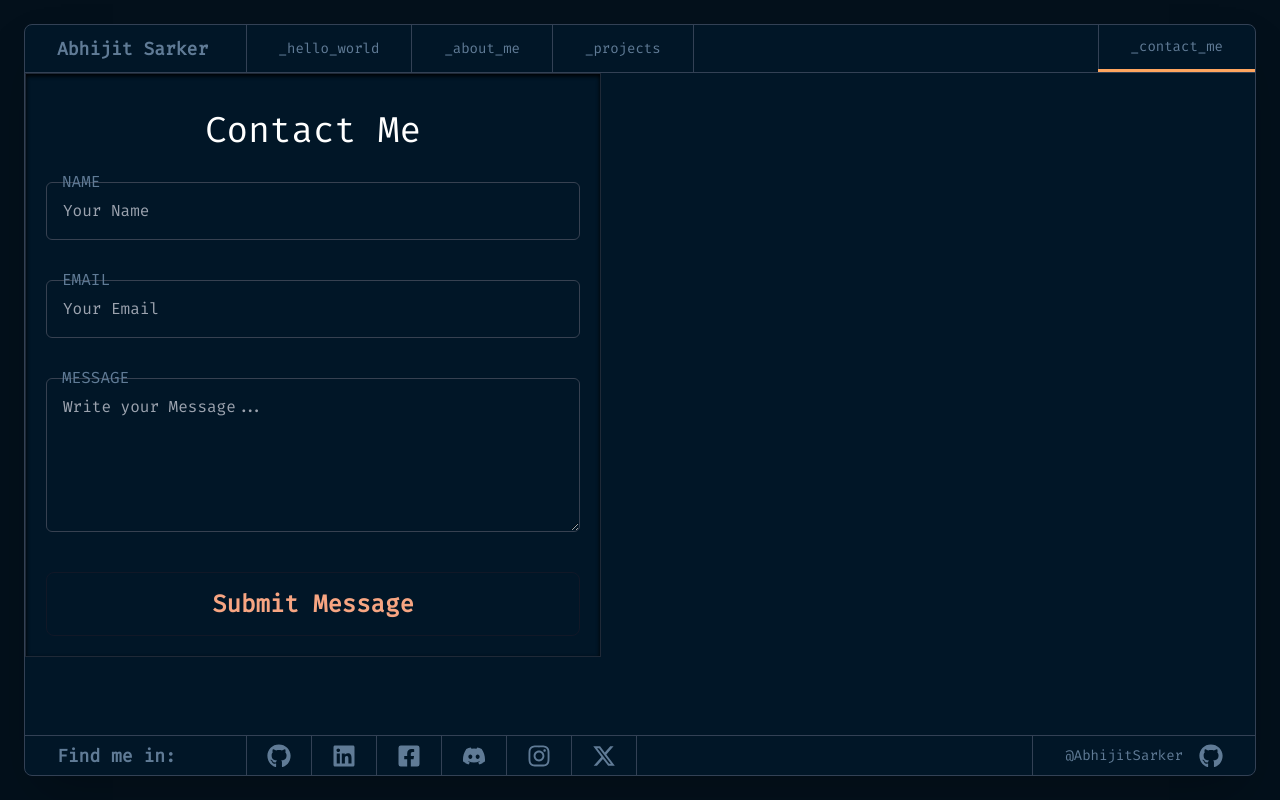
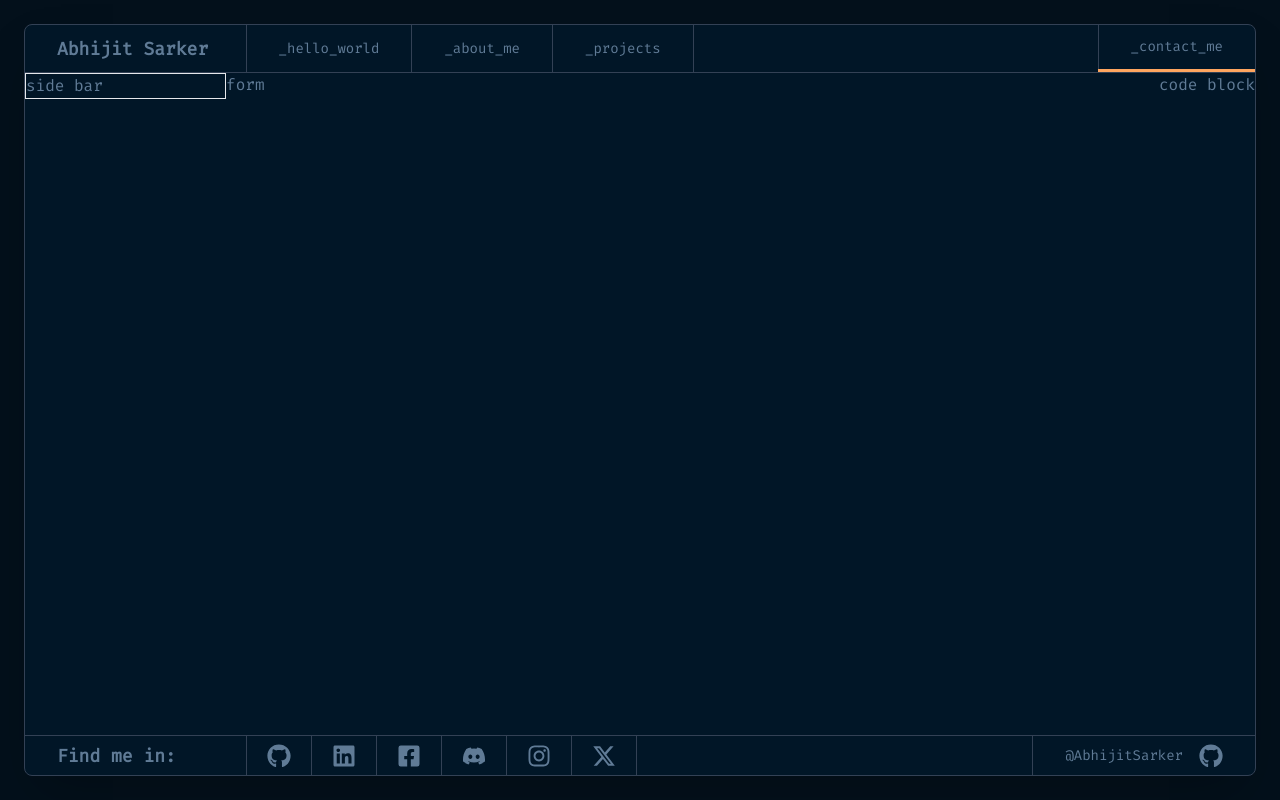
Before and after one commit to AbhijitSarker/portfolio, a React (Vite) app: page /contact-me in a window 1280 px wide. Built offline with nearby package versions, Linux system fonts and the light colour scheme.

Commit message:
contact layout

```diff
--- a/src/Pages/Contact/Contact.jsx
+++ b/src/Pages/Contact/Contact.jsx
@@ -9,7 +9,14 @@ const Contact = () => {
                 <title>Contact Me</title>
                 <link rel="canonical" href="https://www.tacobell.com/" />
             </Helmet>
-            <Form></Form>
+
+            <div className='flex h-full justify-between'>
+                <div className='w-60 h-full border'>side bar</div>
+                <div className='flex w-full justify-between'>
+                    <div>form</div>
+                    <div>code block</div>
+                </div>
+            </div>
         </div>
     );
 };
```
